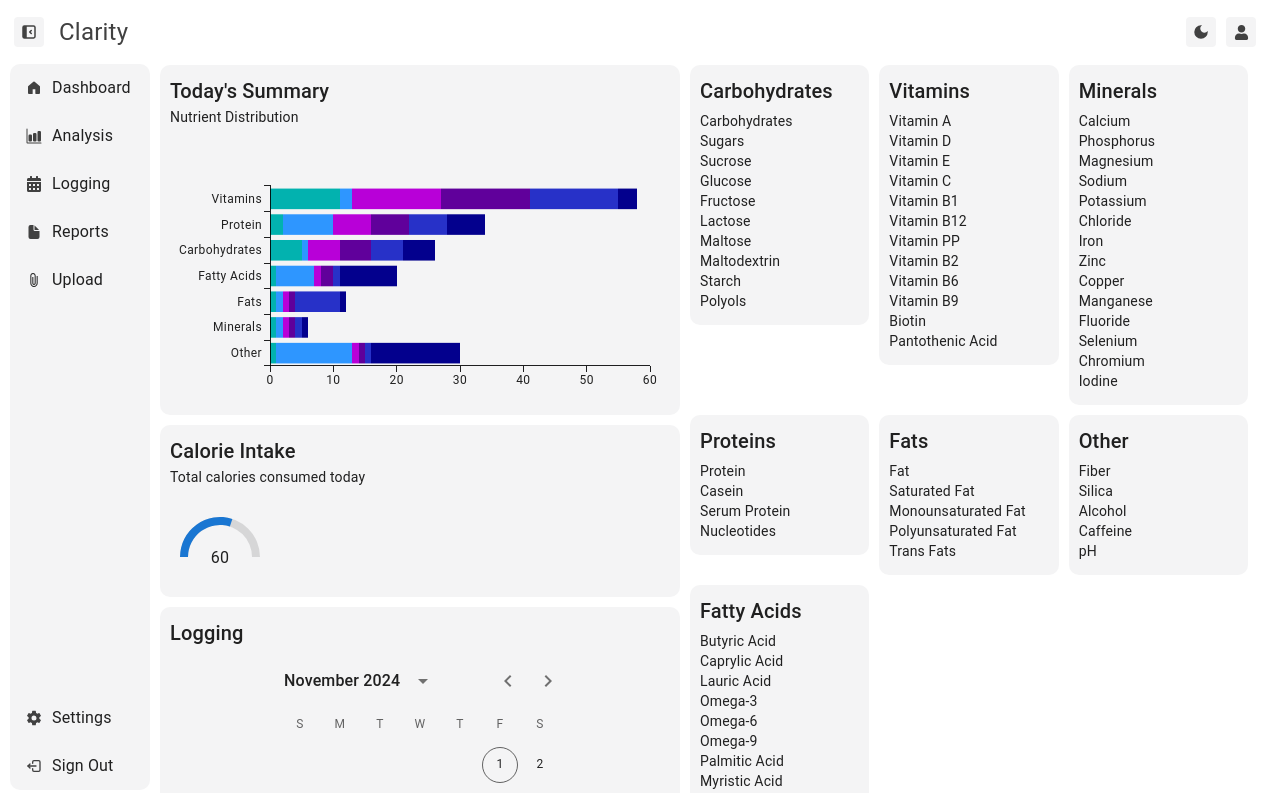
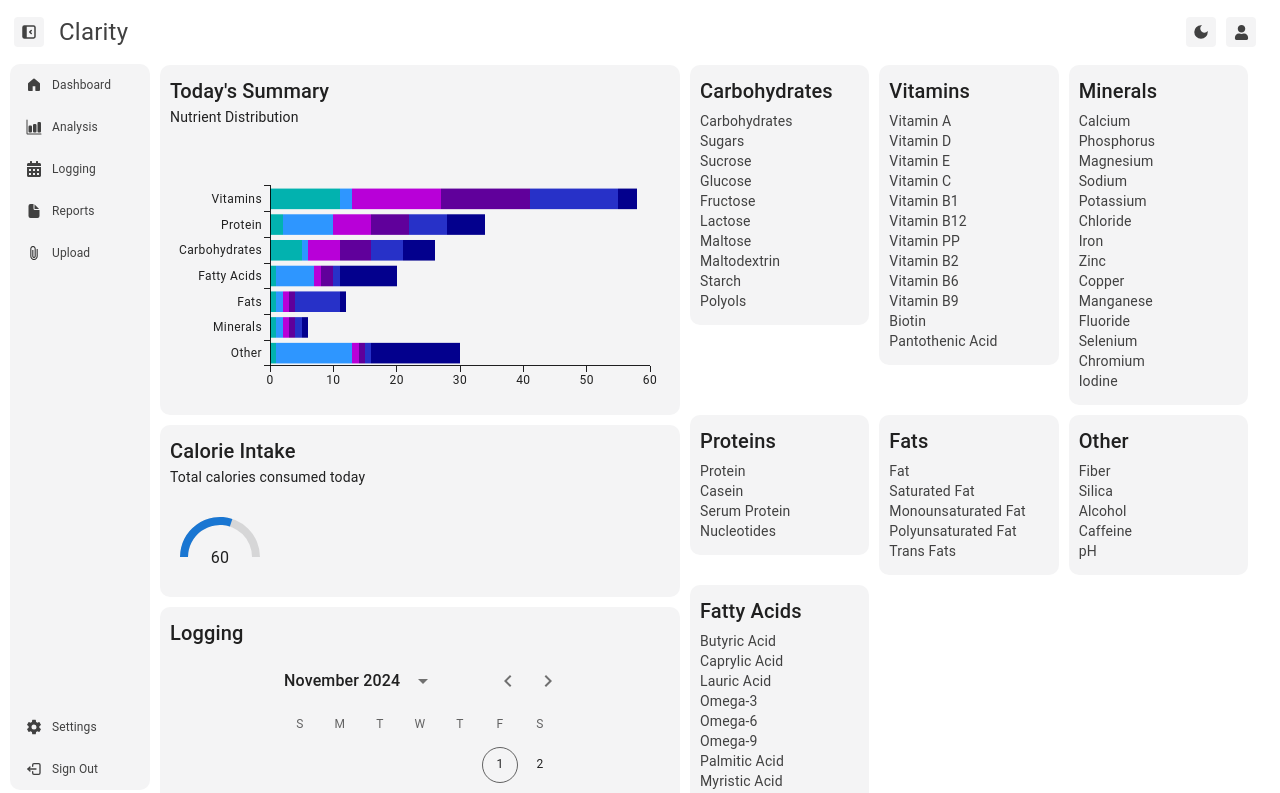
Before and after one commit to MorganBergen/clarity, a React (Create React App) app in the folder client/: page /MainDashboard in a window 1280 px wide. Shown: the top 793 px of the page. Built offline with nearby package versions, Linux system fonts and the light colour scheme; what pocketbase would draw is missing.

Commit message:
added createTheme import for styling components

```diff
--- a/client/src/components/MainDashboard.js
+++ b/client/src/components/MainDashboard.js
@@ -10,7 +10,6 @@ import { MdOutlineLightMode } from "react-icons/md";
 import { MdDarkMode } from "react-icons/md";
 import { FaUser } from "react-icons/fa";
 import { GoHomeFill } from "react-icons/go";
-
 import { IoBarChart } from "react-icons/io5";
 import { FaCalendarAlt } from "react-icons/fa";
 import { IoDocument } from "react-icons/io5";
@@ -25,6 +24,7 @@ import { AdapterDayjs } from '@mui/x-date-pickers/AdapterDayjs';
 import { DateCalendar } from '@mui/x-date-pickers/DateCalendar';
 import { Box } from '@mui/material';
 import CssBaseline from '@mui/material/CssBaseline';
+import { createTheme, ThemeProvider } from '@mui/material/styles';
 
 const pb = new PocketBase('http://127.0.0.1:8090');
 
@@ -44,6 +44,31 @@ const MainDashboard = () => {
     document.documentElement.setAttribute('data-theme', newTheme);
     setDarkMode(!darkMode);
   };
+
+  const theme = createTheme({
+    components: {
+      MuiListItemText: {
+        styleOverrides: {
+          primary: {
+            fontSize: '12px',
+            color: '#414141',
+          },
+        },
+      },
+      MuiListItemButton: {
+        styleOverrides: {
+          root: {
+            borderRadius: '10px',
+            '&:hover': {
+              backgroundColor: 'rgba(233, 234, 236, 0.8)',
+            },
+          },
+        },
+      },
+    },
+  },
+  );
+
 
   const mainItems = [
     { text: 'Dashboard', icon: <GoHomeFill color="#414141" /> },
@@ -105,14 +130,13 @@ const MainDashboard = () => {
       const record = await pb.collection('food').getOne(id);
       const imageUrl = `http://127.0.0.1:8090/api/files/food/${id}/${record.item[0]}`;
       console.log('Fetched image URL:', imageUrl);
-      // You can set the image URL to state if needed
     } catch (error) {
       console.error('Error fetching image:', error);
     }
   };
 
   return (
-    <>
+    <ThemeProvider theme={theme}>
     <CssBaseline />
       <Box sx={{ display: 'flex' }}>
         <AppBar sx={{ backgroundColor: 'white', boxShadow: 'none' }}>
@@ -204,7 +228,12 @@ const MainDashboard = () => {
 
             <List sx={{ marginTop: 'auto', padding: 0, marginBottom: '0px' }}>
               {bottomItems.map(({ text, icon }) => (
-                <ListItemButton button={text.toString()} key={text} component={Link} to={`/${text === 'Sign Out' ? '' : text.toLowerCase().replace(' ', '-')}`}>
+                <ListItemButton
+                  button={text.toString()}
+                  key={text}
+                  component={Link}
+                  to={`/${text === 'Sign Out' ? '' : text.toLowerCase().replace(' ', '-')}`}
+                >
                   {icon}
                   {drawerOpen && <ListItemText sx={{ marginLeft: '10px' }} primary={text} className="drawer-items" />}
                 </ListItemButton>
@@ -486,105 +515,11 @@ const MainDashboard = () => {
                 <Typography variant="body2">Behenic Acid</Typography>
               </ListItemText>
             </Box>
-
-
-
-
           </Box>
-
-
         </Box>
       </Box>
-      </>
-
+      </ThemeProvider>
   );
 };
 
 export default MainDashboard;
-
-/*
-Vitamins, Protein, Carbohydrates, Fatty Acids, Fats, Minerals, Other
-
-            ### Proteins
-- 20g Protein
-- 0g Casein
-- 0g Serum Protein
-- 0.1g Nucleotides
-- **46%**
-
-### Vitamins
-- Vitamin A
-- Vitamin D
-- Vitamin E
-- Vitamin C
-- Vitamin B1
-- Vitamin B12
-- Vitamin PP
-- Vitamin B2
-- Vitamin B6
-- Vitamin B9
-- Biotin
-- Pantothenic Acid
-- **71%**
-
-### Minerals
-- Calcium
-- Phosphorus
-- Magnesium
-- Sodium
-- Potassium
-- Chloride
-- Iron
-- Zinc
-- Copper
-- Manganese
-- Fluoride
-- Selenium
-- Chromium
-- Iodine
-- **63%**
-
-### Fats
-- 9g Fat
-- 3g Saturated Fat
-- 4g Monounsaturated Fat
-- 0g Polyunsaturated Fat
-- 0g Trans Fats
-- **29%**
-
-### Other
-- 5g Fiber
-- 0g Silica
-- 0% Alcohol
-- 0mg Caffeine
-- 0g pH
-- **17%**
-
-### Fatty Acids
-- Butyric Acid
-- Caprylic Acid
-- Lauric Acid
-- Omega-3
-- Omega-6
-- Omega-9
-- Palmitic Acid
-- Myristic Acid
-- Stearic Acid
-- Gamma-Linolenic Acid
-- Nervonic Acid
-- Behenic Acid
-- **34%**
-
-### Carbohydrates
-- Carbohydrates
-- Sugars
-- Sucrose
-- Glucose
-- Fructose
-- Lactose
-- Maltose
-- Maltodextrin
-- Starch
-- Polyols
-- **58%**
-            */
```
